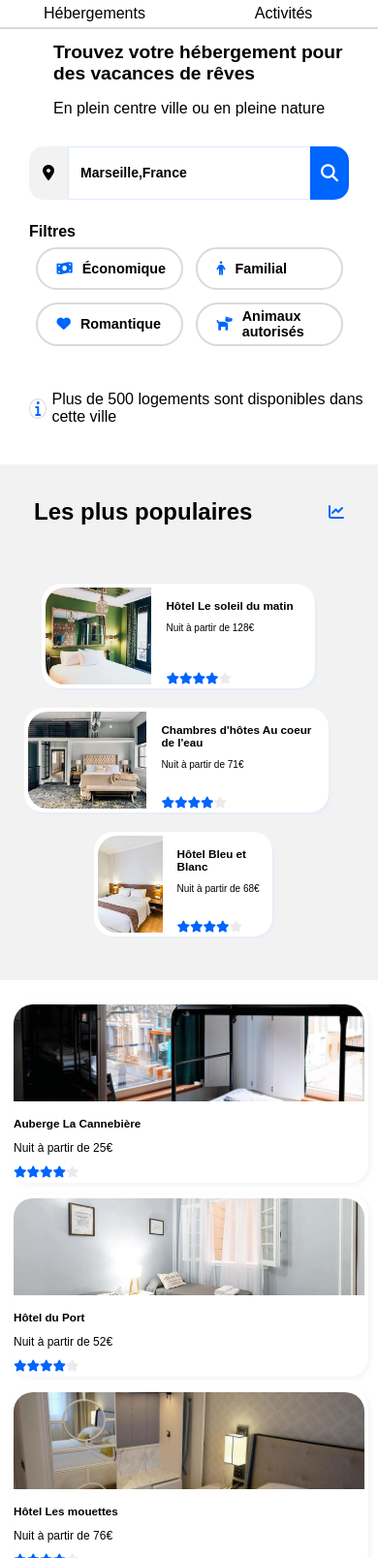
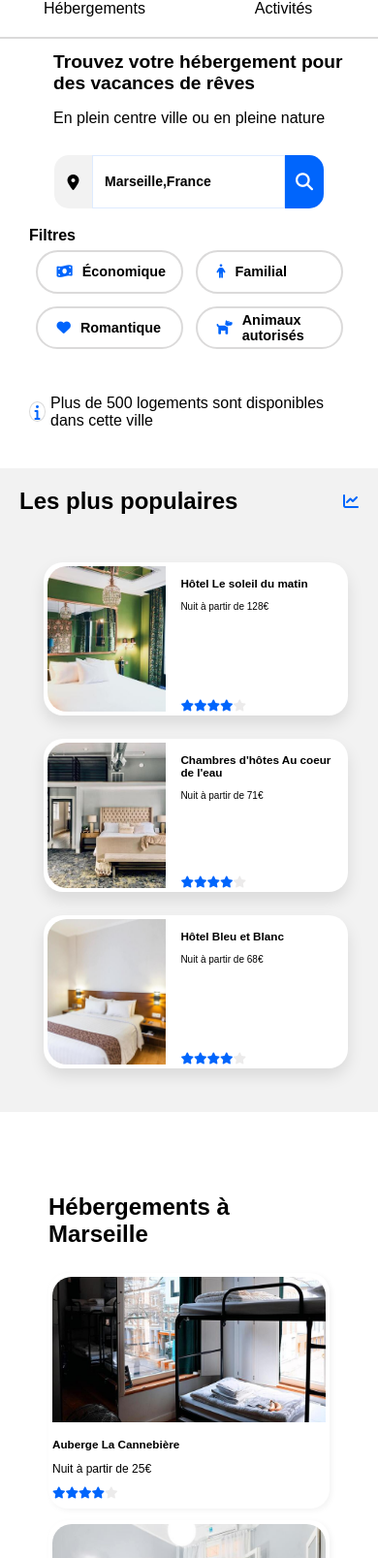
Before and after one commit to Brigouleix/Booki, a plain HTML site: page index.html in a window 390 px wide. Shown: the part 68-1675 px from the top of the page at 97% size. Drawn offline with Linux system fonts and the light colour scheme.

Commit message:
correction suite

```diff
--- a/CSS/style.css
+++ b/CSS/style.css
@@ -22,7 +22,7 @@ nav {
     flex-direction: row;
     align-items: center;
     justify-content: space-between;
-    padding: 20px 20px;
+    padding: 20px 0px;
 
 }
 
@@ -32,11 +32,12 @@ a {
 
 }
 nav a {
-    padding: 5px;
+    margin-left: 30px;
+    padding-bottom: 5px;
 }
 nav a:hover {
-    border-top: 2px #0065fc solid;
-    padding-top: 10% ;
+    border-top: 5px #0065fc solid;
+    padding-top: 8.5% ;
     color:#0065fc;
 
 }
@@ -46,20 +47,23 @@ h1 {
 }
 
 
-
-
 .search {
-    display: flex;
-    align-items: center;
-    width: 280px;
-    height: 25px;
-    padding: 6px;
-    border: none;
-}
-.search {
-    width: 100%;
+    display: flex; /* Utiliser Flexbox pour aligner les éléments en ligne */
+    align-items: center; /* Aligner les éléments verticalement au centre */
+    justify-content: flex-start; /* Centrer les éléments horizontalement */
     height: 2em;
 }
+
+  .search form {
+    display: flex; /* Utiliser Flexbox pour aligner les éléments en ligne */
+    align-items: center; /* Aligner les éléments verticalement au centre */
+  }
+
+  .search .box {
+    display: flex; /* Utiliser Flexbox pour aligner les éléments en ligne */
+    align-items: center; /* Aligner les éléments verticalement au centre */
+  }
+
 .trois button {
     background-color: #0065fc;
     color: white;
@@ -87,12 +91,7 @@ h1 {
     color: black;
     font-size: 14px;
     font-weight: 700;
-
-
 }
-
-
-
 
 .une {
     background-color: #F2F2F2;
@@ -138,7 +137,7 @@ h1 {
 .filtresphone {
     display: flex;
     justify-content: space-evenly;
-    width: 55%;
+    width: 65%;
 }
 .filtres p{
     margin-top: 0px;
@@ -191,7 +190,6 @@ main {
 .hebergements {
     background-color: #F2F2F2;
     border-radius: 20px;
-    box-shadow: 0 1px 1px 1px rgba(0,0,0,0.2);
     width: 60%;
     height: 550px;
     padding-left: 10px;
@@ -222,7 +220,7 @@ main {
     width: 25%;
     margin-top: 6px;
     margin-bottom: 6px;
-    box-shadow: 2px 2px 0px rgb(222, 235, 255, 0.5);
+    box-shadow: 0 8px 16px 0 rgb(0 0 0 / 10%);
     border-radius: 20px;
 
     height: 180px;
@@ -270,7 +268,6 @@ main {
 .populaires {
     background-color: #F2F2F2;
     border-radius: 20px;
-    box-shadow: 0 1px 1px 1px rgba(0,0,0,0.2);
     width: 35%;
     height: 550px;
 
@@ -297,8 +294,7 @@ main {
     flex-direction: row;
     align-items: center;
     justify-content: space-between;
-    padding: 15px 35px;
-
+    padding: 0px 20px 0px 20px;
 }
 .populaires img {
     border-radius: 20px 0 0 20px;
@@ -324,8 +320,9 @@ main {
     display: flex;
     flex-direction: row;
     flex-wrap: nowrap;
-    box-shadow: 2px 2px 0px rgb(222, 235, 255, 0.5);
+    box-shadow: 0 8px 16px 0 rgb(0 0 0 / 10%);
     border-radius: 20px;
+    margin-top: 4px;
 }
 
 
@@ -349,13 +346,13 @@ main {
     display: flex;
     flex-direction: column;
     background-color: white;
-    box-shadow: 2px 2px 0px rgb(222, 235, 255, 0.5);
+    box-shadow: 0 8px 16px 0 rgb(0 0 0 / 10%);
     border-radius: 10px;
     width: 20%;
 }
 
 .activites img {
-    border-radius: 10px 10px 0 0;
+    border-radius: 20px 20px 0 0;
     height: 320px;
     max-height:320px;
     width: 100%;
@@ -384,9 +381,9 @@ footer h1 {
 .footer {
     display: flex;
     flex-direction: column;
-    justify-content:center ;
-    padding-right: 200px;
     padding-left: 50px;
+    flex-wrap: nowrap;
+    width: calc(100%/3);
 }
 
 .footer2 {
@@ -406,7 +403,7 @@ article {
 
 
 
-@media screen and (max-width: 991px)   {
+@media screen and (max-width: 991px) {
 
     body {
         box-sizing: border-box;
@@ -414,13 +411,13 @@ article {
         padding: 0;
     }
 
-    main{
+
+    main {
         display:flex;
         flex-flow: column;
+    }
 
-
-    }
-    .logements{
+    .logements {
         display: flex;
         flex-direction: column;
         align-content: space-between;
@@ -435,12 +432,12 @@ article {
     .filtresphone {
         display: flex;
         justify-content: space-evenly;
-        width: 80%;
+        width: 90%;
     }
     .cardpopulaires {
         display: flex;
         flex-direction: row;
-        justify-content: space-around;
+        justify-content: space-between;
         padding: 0 20px 0 20px;
     }
     .populaires {
@@ -453,14 +450,20 @@ article {
     }
 
     .cardspop {
+        height: 150px;
+    }
+
+    .cardpopulaires a {
         width: 30%;
     }
-
-    .cardACT{
+    .cardACT {
         height: auto;
     }
 
-    .activites{
+    .populaires img {
+        height: 150px;
+    }
+    .activites {
         display: flex;
         flex-wrap: wrap;
         height: auto;
@@ -474,11 +477,8 @@ article {
     .footer {
         padding-right: 45px;
     }
-    .footer2 {
-        padding-right: 45px;
-    }
+
 }
-
 
 
 @media screen and (max-width:767px) {
@@ -531,6 +531,7 @@ article {
 
     .infos {
         padding-left: 30px;
+        padding-right: 30px;
     }
     .logements {
         flex-direction: column;
@@ -549,14 +550,14 @@ article {
         justify-content: center;
         width: 50%;
         border-bottom: #b0adad73 2px solid;
-
+        padding-bottom: 5%;
+        margin-left: inherit;
     }
 
     nav a:active, nav a:hover {
-        border-bottom: 3px #0065fc solid;
+        border-bottom: 2px #0065fc solid;
         padding-bottom: 5% ;
         border-top: none;
-        font-weight: 900;
         color: #0065fc;
         padding-top: inherit;
     }
@@ -577,6 +578,7 @@ article {
 
     .une {
         height: 55px;
+        width: 55px;
     }
     .box.deux {
         width: 250px;
@@ -606,15 +608,20 @@ article {
         width: 40px;
         height: 55px;
       }
-    .hebergements{
+
+
+
+      .hebergements{
         height: auto;
         width: auto;
         background-color: white;
         border-radius: inherit;
         box-shadow: none;
+        padding: 50px;
     }
     .hebergements img {
         object-fit: cover;
+        height: 150px;
     }
     article {
         display: flex;
@@ -622,9 +629,12 @@ article {
         align-content: center;
         width: 100%;
     }
+    .hebergements span {
+        display: none;
+    }
 
     .hebergements h2 {
-        display: none;
+        padding-left: 0px;
     }
     .logements {
         display: flex;
@@ -633,7 +643,7 @@ article {
     .cardsheb {
         width: auto;
         box-shadow: 2px 2px 6px rgb(0 0 0 / 5%);
-        ;
+        height: 235px;
     }
     .populaires {
         width: 100%;
@@ -642,14 +652,18 @@ article {
         height: 100%;
     }
 
+    .populaires a {
+        width: 100%;
+        padding-left: 20px;
+    }
     .populaires img {
-        height: 100px;
+        height: 150px;
         object-fit: cover;
     }
     .cardpopulaires {
         display: flex;
         flex-direction: column;
-        align-items: center;
+        width: auto;
         padding: 25px;
     }
     .cardspop{
--- a/index.html
+++ b/index.html
@@ -32,21 +32,14 @@
     <h1>Trouvez votre hébergement pour des vacances de rêves</h1>
     <p>En plein centre ville ou en pleine nature </p>
 </div>
-<section>
-    <div class="search">
-        <div class="box une"><i class="fa-solid fa-location-dot"></i></div>
-        <div class="box deux">
-            <form action="" method="get">
-                <input class="searchbar" type="search" placeholder="Marseille,France"></div>
-                <div class="box trois"><button type="submit"><span>Rechercher</span></button></div>
-            </form>
-        </div>
+<section class="search">
+    <form action="" method="get">
+      <label for="search" class="une"><i class="fa-solid fa-location-dot"></i></label>
+      <input class="searchbar" type="search" placeholder="Marseille,France">
+      <div class="box trois"><button type="submit"><span>Rechercher</span></button></div>
+    </form>
+  </section>
 
-
-    </div>
-
-
-</section>
 <section class="filtres">
         <p>Filtres</p>
         <div class="filtresphone">
@@ -259,12 +252,12 @@
         <p>Conditions générales</p>
         <p>Données et confidentialité</p>
     </div>
-    <div class="footer2">
+    <div class="footer">
         <h2>Nos hebergements</h2>
         <p>Charte qualité</p>
         <p>Proposer votre hôtel</p>
     </div>
-    <div class="footer2">
+    <div class="footer">
         <h2>Assistance</h2>
         <p>Centre d'aide</p>
         <p>Nous contacter</p>
```
